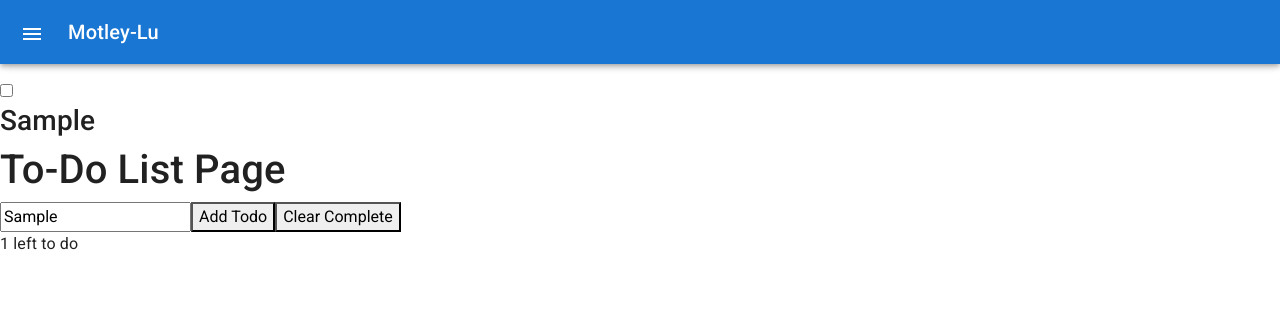
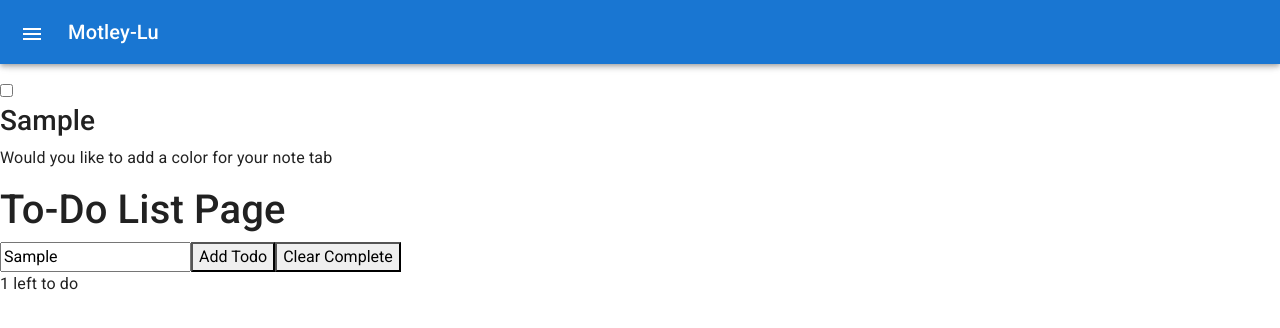
Before and after one commit to BLipsett/Fitness, a React (Create React App) app: page /todoList in a window 1280 px wide. Both pictures are taken after typing "Sample" into the empty fields and a click on the button "Add Todo". Shown: the top 328 px of the page. Built offline with nearby package versions, Linux system fonts and the light colour scheme.

Commit message:
test commit

```diff
--- a/src/components/todo/todo.component.jsx
+++ b/src/components/todo/todo.component.jsx
@@ -11,6 +11,7 @@ export default function Todo({todo, toggleTodo}) {
       <h3>
       {todo.name}
       </h3>
+      <p>Would you like to add a color for your note tab</p>
       </label>
     </div>
   )
```
